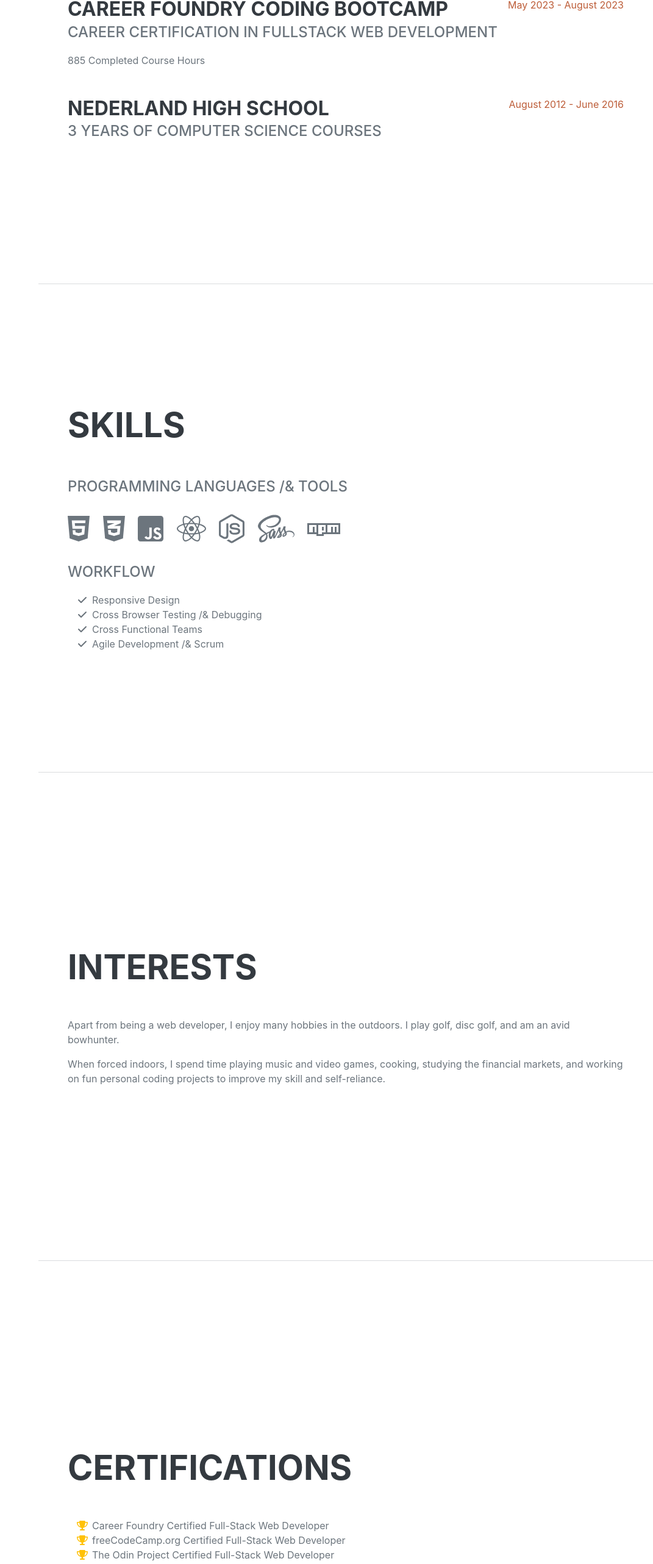
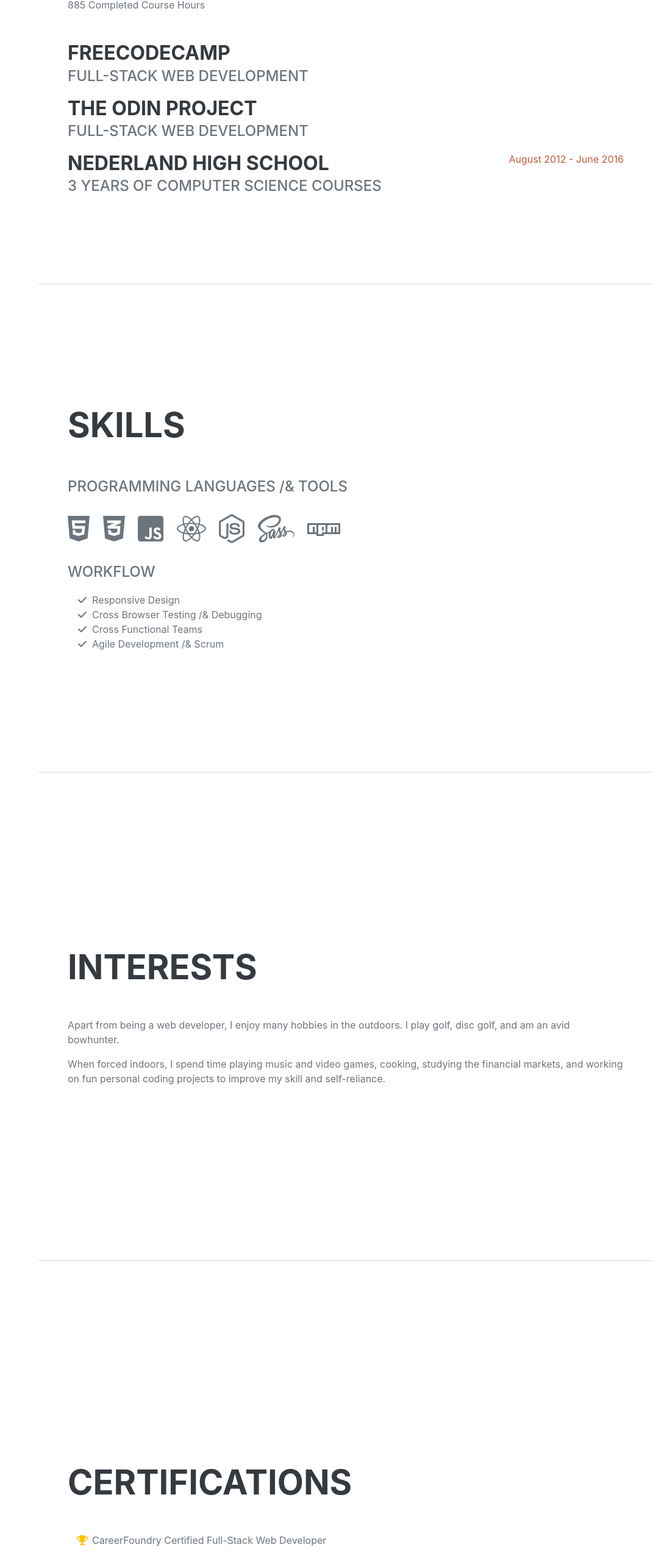
Before and after one commit to TieNewin/resume-website, a website: page dist/index.html in a window 1280 px wide. Shown: the part 1937-4502 px from the top of the page at 61% size, without its empty margins (209-1280 px from the left). Drawn offline with nearby package versions, Linux system fonts and the light colour scheme; a web font is replaced by a local one.

Commit message:
Update index.html

```diff
--- a/dist/index.html
+++ b/dist/index.html
@@ -93,6 +93,18 @@
                     </div>
                     <div class="d-flex flex-column flex-md-row justify-content-between">
                         <div class="flex-grow-1">
+                            <h3 class="mb-0">freeCodeCamp</h3>
+                            <div class="subheading mb-3">Full-Stack Web Development</div>
+                        </div>
+                    </div>
+                    <div class="d-flex flex-column flex-md-row justify-content-between">
+                        <div class="flex-grow-1">
+                            <h3 class="mb-0">The Odin Project</h3>
+                            <div class="subheading mb-3">Full-Stack Web Development</div>
+                        </div>
+                    </div>
+                    <div class="d-flex flex-column flex-md-row justify-content-between">
+                        <div class="flex-grow-1">
                             <h3 class="mb-0">Nederland High School</h3>
                             <div class="subheading mb-3">3 Years of Computer Science Courses</div>
                         </div>
@@ -158,15 +170,7 @@
                     <ul class="fa-ul mb-0">
                         <li>
                             <span class="fa-li"><i class="fas fa-trophy text-warning"></i></span>
-                            Career Foundry Certified Full-Stack Web Developer
-                        </li>
-                        <li>
-                            <span class="fa-li"><i class="fas fa-trophy text-warning"></i></span>
-                            freeCodeCamp.org Certified Full-Stack Web Developer
-                        </li>
-                        <li>
-                            <span class="fa-li"><i class="fas fa-trophy text-warning"></i></span>
-                            The Odin Project Certified Full-Stack Web Developer
+                            CareerFoundry Certified Full-Stack Web Developer
                         </li>
                     </ul>
                 </div>
```
